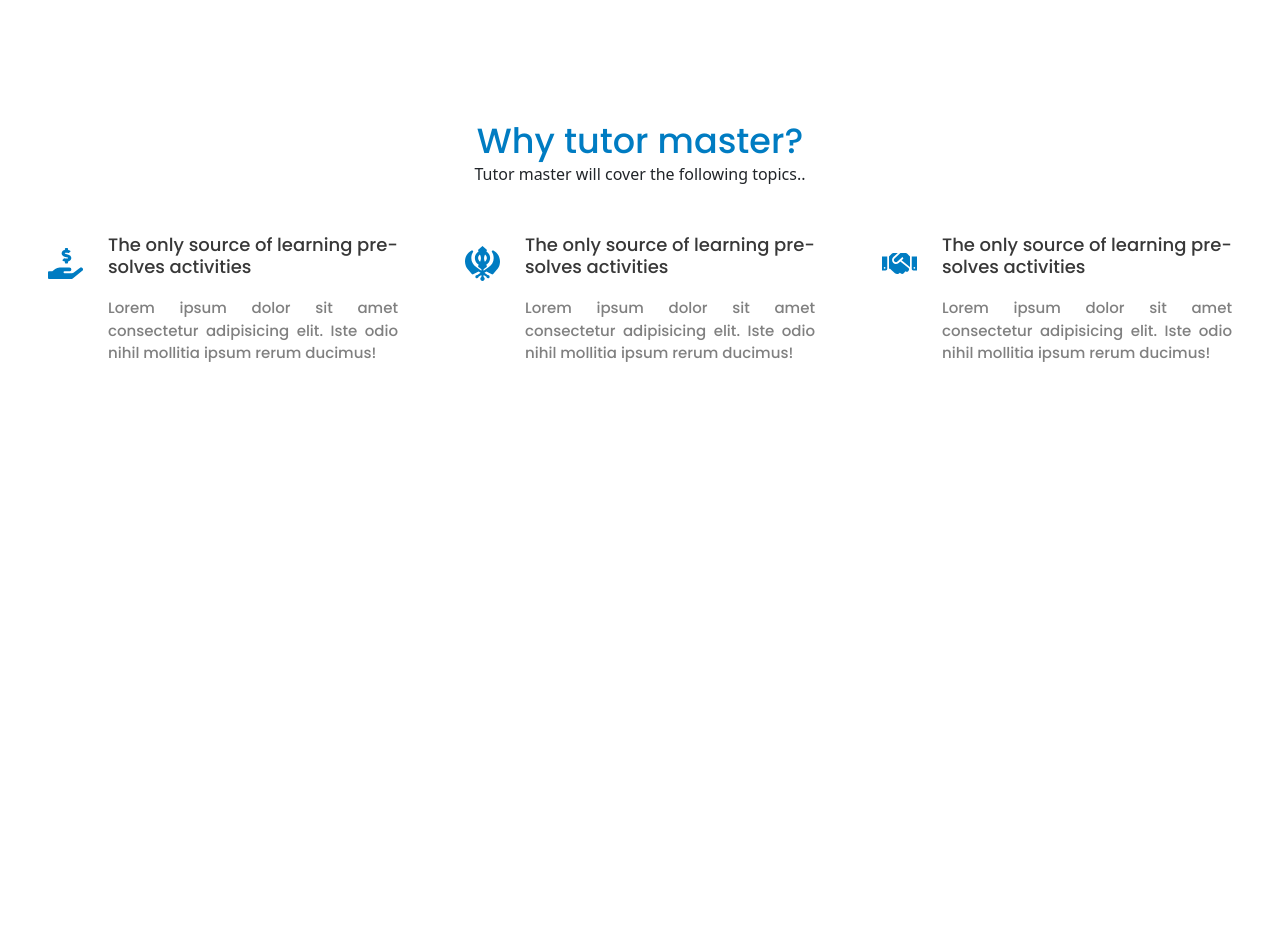
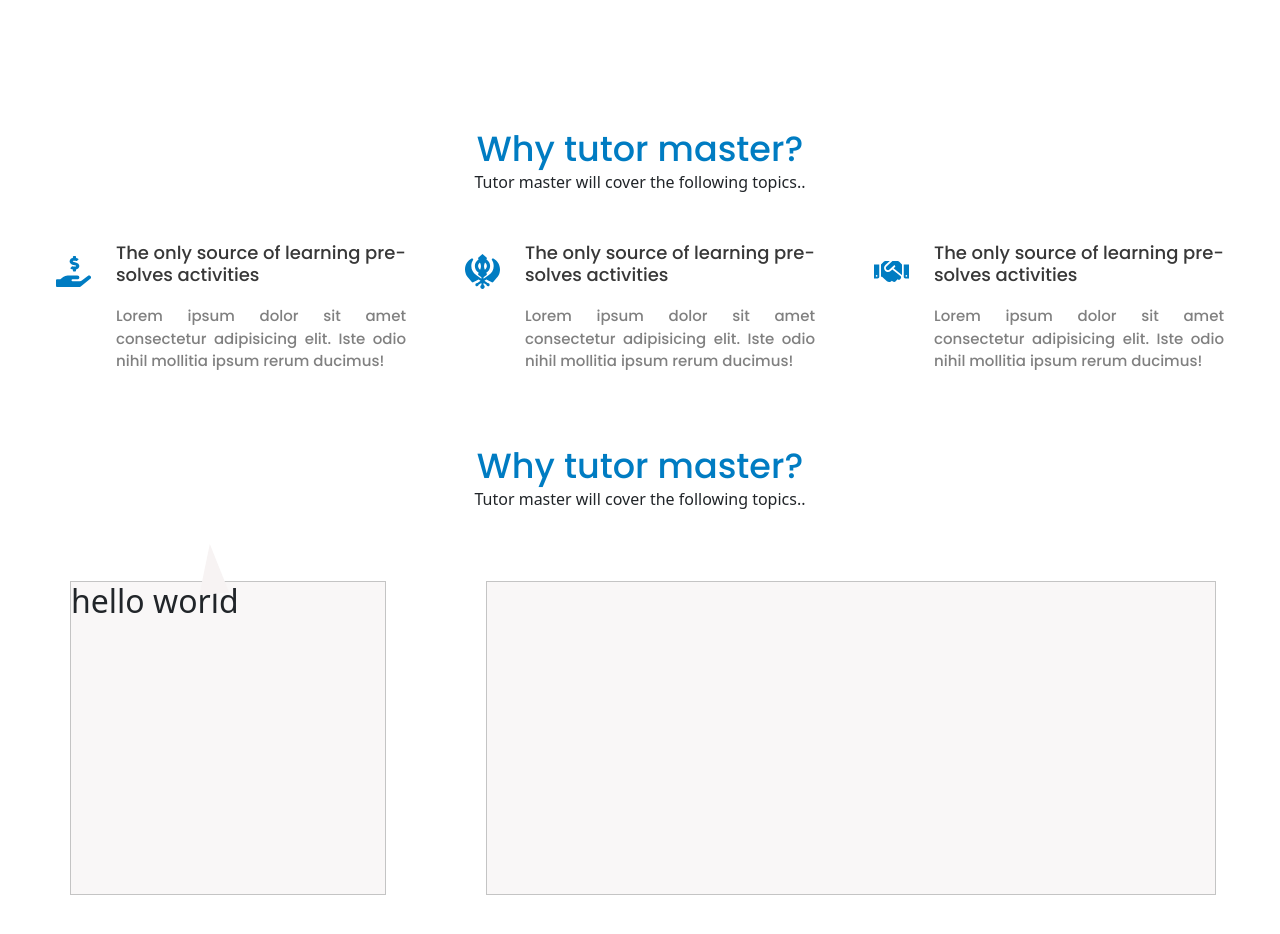
Before and after one commit to Sumon092/tutor-master, a React (Create React App) app: page / in a window 1280 px wide. Shown: the part 1900-2834 px from the top of the page. Before the commit the page ends 2329 px from the top, so only its background shows below. Built offline with nearby package versions, Linux system fonts and the light colour scheme; a web font is replaced by a local one.

Commit message:
connection section added

```diff
--- a/src/App.js
+++ b/src/App.js
@@ -4,6 +4,7 @@ import Banner from './Pages/Banner';
 import Story from './Pages/Story';
 import Topics from './Pages/Topics';
 import WhyTutor from './Pages/WhyTutor';
+import Connection from './Pages/Connection';
 
 function App() {
   return (
@@ -13,6 +14,7 @@ function App() {
       <Story />
       <Topics />
       <WhyTutor />
+      <Connection />
 
     </>
   );
--- /dev/null
+++ b/src/Pages/Connection.js
@@ -0,0 +1,29 @@
+import React from 'react';
+
+const Connection = () => {
+    return (
+        <section>
+            <div>
+                <h2 style={{ color: '#007CC2', fontFamily: 'poppins', fontSize: '35px' }} className='text-center mb-0'>Why tutor master?</h2>
+                <p style={{ color: '#3E3E3E 93%', fontSize: '16px' }} className='text-center lh-0 mt-0 text-sm'>Tutor master will cover the following topics..</p>
+            </div>
+            <div className='d-flex justify-content-between align-items-center m-5 p-3'>
+                <div class="box">
+
+                    <div class="center">
+                        <div class="dialog-box">
+                            <div class="top-point"></div>
+                            <h2>hello world</h2>
+                        </div>
+                    </div>
+
+                </div>
+                <div style={{ border: '1px solid #c4c4c4', width: '730px', height: '314px', backgroundColor: '#f9f7f7' }}>
+
+                </div>
+            </div>
+        </section>
+    );
+};
+
+export default Connection;
--- a/src/Pages/WhyTutor.js
+++ b/src/Pages/WhyTutor.js
@@ -3,7 +3,7 @@ import { FaHandHoldingUsd, FaKhanda, FaHandshake } from 'react-icons/fa'
 
 const WhyTutor = () => {
     return (
-        <section>
+        <section className='p-2'>
             <div>
                 <h2 style={{ color: '#007CC2', fontFamily: 'poppins', fontSize: '35px' }} className='text-center mb-0'>Why tutor master?</h2>
                 <p style={{ color: '#3E3E3E 93%', fontSize: '16px' }} className='text-center lh-0 mt-0 text-sm'>Tutor master will cover the following topics..</p>
--- a/src/Pages/tutor.css
+++ b/src/Pages/tutor.css
@@ -1,4 +1,16 @@
 @import url('https://fonts.googleapis.com/css2?family=Blinker:wght@600&family=Poppins:wght@500;600;700&display=swap');
+
+
+:root {
+    --main-light-color: #f9bbb1;
+    --main-dark-color: #481b0b;
+    --main-background-color: #E5E5E5;
+
+}
+
+body {
+    background-color: #E5E5E5;
+}
 
 .nav-logo {
     font-family: 'blinker';
@@ -70,3 +82,40 @@
     font-size: 20px;
     font-weight: 500;
 }
+
+
+
+.box {
+    width: 316px;
+    height: 314px;
+    /* border: solid black; */
+    margin: 6PX;
+    position: relative;
+    display: block;
+}
+
+/* .center {
+    padding-top: %;
+} */
+
+.dialog-box {
+    height: 100%;
+    width: 100%;
+    background-color: #f9f7f7;
+    position: absolute;
+    border: 1px solid #c4c4c4;
+}
+
+.top-point {
+    width: 10px;
+    height: 10px;
+    /* border: 1px solid #C4C4C4; */
+    border-left: 15px solid transparent;
+    border-right: 15px solid transparent;
+    border-top: 50px solid #f7f3f3;
+
+    position: absolute;
+    top: -12%;
+    left: 40%;
+    transform: rotate(175deg);
+}
```
